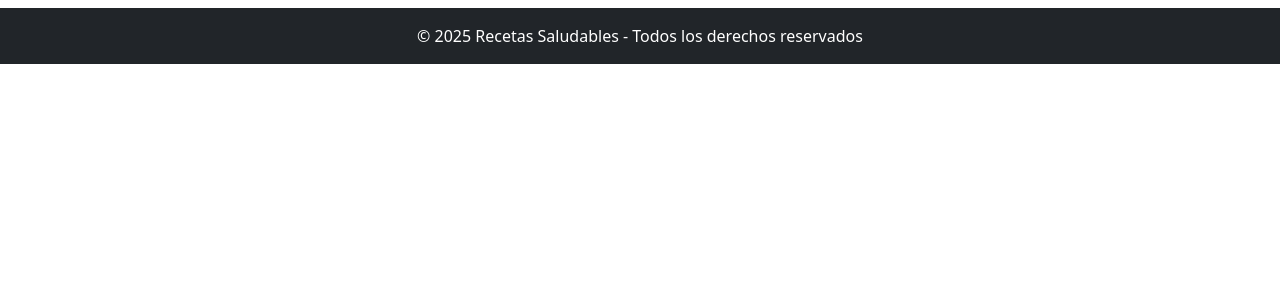
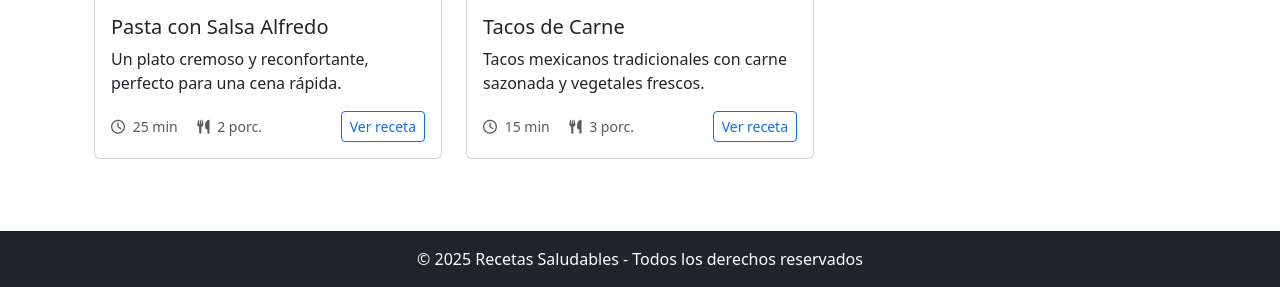
Before and after one commit to FrancoGoslino/RecipeRealm-Goslino, a Flask app: page / in a window 1280 px wide. Shown: the part 1543-1830 px from the top of the page. Before the commit the page ends 1607 px from the top, so only its background shows below. Run offline with Flask 3, Linux system fonts and the light colour scheme; data comes from the database, SQL or seed files in the repository; both versions use the stored data as it was after the commit.

Commit message:
Modificaciones recetas populares. Reemplazo de contenido estático por bucle dinámico

```diff
--- a/app.py
+++ b/app.py
@@ -30,7 +30,9 @@ def login_required(f):
 # Ruta principal (landing page)
 @app.route('/')
 def index():
-    return render_template('landing.html')
+    with get_db_connection() as db:
+        recetas_populares = db.obtener_ultimas_recetas(limite=6)
+    return render_template('landing.html', recetas_populares=recetas_populares)
 
 
 # Ruta para el formulario de registro
--- a/base_datos/conexion.py
+++ b/base_datos/conexion.py
@@ -118,6 +118,7 @@ class Conexion:
                     pass
             comentarios.append(comentario)
         return comentarios
+
     def crear_tabla_empleado(self):
         self.cursor.execute("""
             CREATE TABLE IF NOT EXISTS empleado (
@@ -179,6 +180,7 @@ class Conexion:
             )
         """)
         self.conexion.commit()
+
     def crear_tabla_receta_has_ingrediente(self):
         self.cursor.execute("""
             CREATE TABLE IF NOT EXISTS receta_has_ingrediente (
@@ -289,6 +291,7 @@ class Conexion:
             print(f"Error al crear las tablas: {e}")
             self.conexion.rollback()
             return False
+
     # -------------------------------------------------------------
     # CREAR TODAS LAS TABLAS EN ORDEN CORRECTO SIN CONFLICTOS
     # -------------------------------------------------------------
@@ -328,7 +331,6 @@ class Conexion:
             self.conexion.rollback()
             return False
 
-    # Añade estos métodos si no existen
     def crear_tabla_etiquetas(self):
         """Crea la tabla de etiquetas para las recetas"""
         self.cursor.execute("""
@@ -689,3 +691,13 @@ class Conexion:
         self.cursor.execute("SELECT * FROM usuario WHERE id_usuario = ?", (id_usuario,))
         usuario = self.cursor.fetchone()
         return dict(usuario) if usuario else None
+
+    def obtener_ultimas_recetas(self, limite=6):
+        self.cursor.execute("""
+            SELECT r.*, u.nombre as autor
+            FROM recetas r
+            JOIN usuario u ON r.id_usuario = u.id_usuario
+            ORDER BY r.fecha_creacion DESC
+            LIMIT ?
+        """, (limite,))
+        return [dict(row) for row in self.cursor.fetchall()]
--- a/templates/landing.html
+++ b/templates/landing.html
@@ -27,7 +27,7 @@
 {% endblock %}
 
 {% block content %}
-<!-- Hero Section -->
+<!-- Hero  -->
 <section class="hero-section mb-5">
     <div class="container">
         <h1 class="display-4 fw-bold mb-4">Descubre las mejores recetas saludables</h1>
@@ -43,7 +43,7 @@
     </div>
 </section>
 
-<!-- Features Section -->
+<!-- Features  -->
 <section class="container mb-5">
     <div class="row text-center">
         <div class="col-md-4">
@@ -77,24 +77,34 @@
 </section>
 
 <!-- Popular Recipes Section -->
-<section class="bg-light py-5">
-    <div class="container">
-        <h2 class="text-center mb-4">Recetas Populares</h2>
-        <div class="row">
-            <!-- Aquí irían las tarjetas de recetas populares -->
-            <div class="col-md-4 mb-4">
-                <div class="card h-100">
-                    <img src="https://images.unsplash.com/photo-1490645935967-10de6ba17061?ixlib=rb-1.2.1&auto=format&fit=crop&w=500&q=60"
-                         class="card-img-top" alt="Ensalada Saludable">
-                    <div class="card-body">
-                        <h5 class="card-title">Ensalada César Saludable</h5>
-                        <p class="card-text">Una versión más ligera de la clásica ensalada César.</p>
-                        <a href="#" class="btn btn-outline-success">Ver Receta</a>
+<!-- Recetas Populares -->
+<section class="container mb-5">
+    <h2 class="text-center mb-4">Recetas Populares</h2>
+    <div class="row">
+        {% for receta in recetas_populares %}
+        <div class="col-md-4 mb-4">
+            <div class="card h-100">
+                <img src="{{ receta.imagen_url or 'https://via.placeholder.com/300x200?text=Sin+imagen' }}"
+                     class="card-img-top"
+                     alt="{{ receta.titulo }}"
+                     style="height: 200px; object-fit: cover;">
+                <div class="card-body">
+                    <h5 class="card-title">{{ receta.titulo }}</h5>
+                    <p class="card-text">{{ receta.descripcion|truncate(100) }}</p>
+                    <div class="d-flex justify-content-between align-items-center">
+                        <span class="text-muted small">
+                            <i class="far fa-clock me-1"></i> {{ receta.tiempo_preparacion }} min
+                            <i class="fas fa-utensils ms-3 me-1"></i> {{ receta.porciones }} porc.
+                        </span>
+                        <a href="{{ url_for('ver_receta', id_receta=receta.id_receta) }}"
+                           class="btn btn-outline-primary btn-sm">
+                            Ver receta
+                        </a>
                     </div>
                 </div>
             </div>
-            <!-- Más tarjetas de recetas... -->
         </div>
+        {% endfor %}
     </div>
 </section>
 {% endblock %}
--- a/templates/ver_receta.html
+++ b/templates/ver_receta.html
@@ -252,11 +252,9 @@ document.addEventListener('DOMContentLoaded', function() {
                 const data = await response.json();
 
                 if (data.success) {
-                    // Actualizar contadores
                     document.querySelector('.like-count').textContent = data.likes;
                     document.querySelector('.dislike-count').textContent = data.dislikes;
 
-                    // Actualizar estilos de botones
                     document.querySelector('.btn-like').classList.toggle('active', data.mi_voto === 1);
                     document.querySelector('.btn-dislike').classList.toggle('active', data.mi_voto === -1);
                 }
```
Also changed, not shown: agregar_recetas_ejemplo.py (+40 -9 lines), base_datos/recetas.db.
